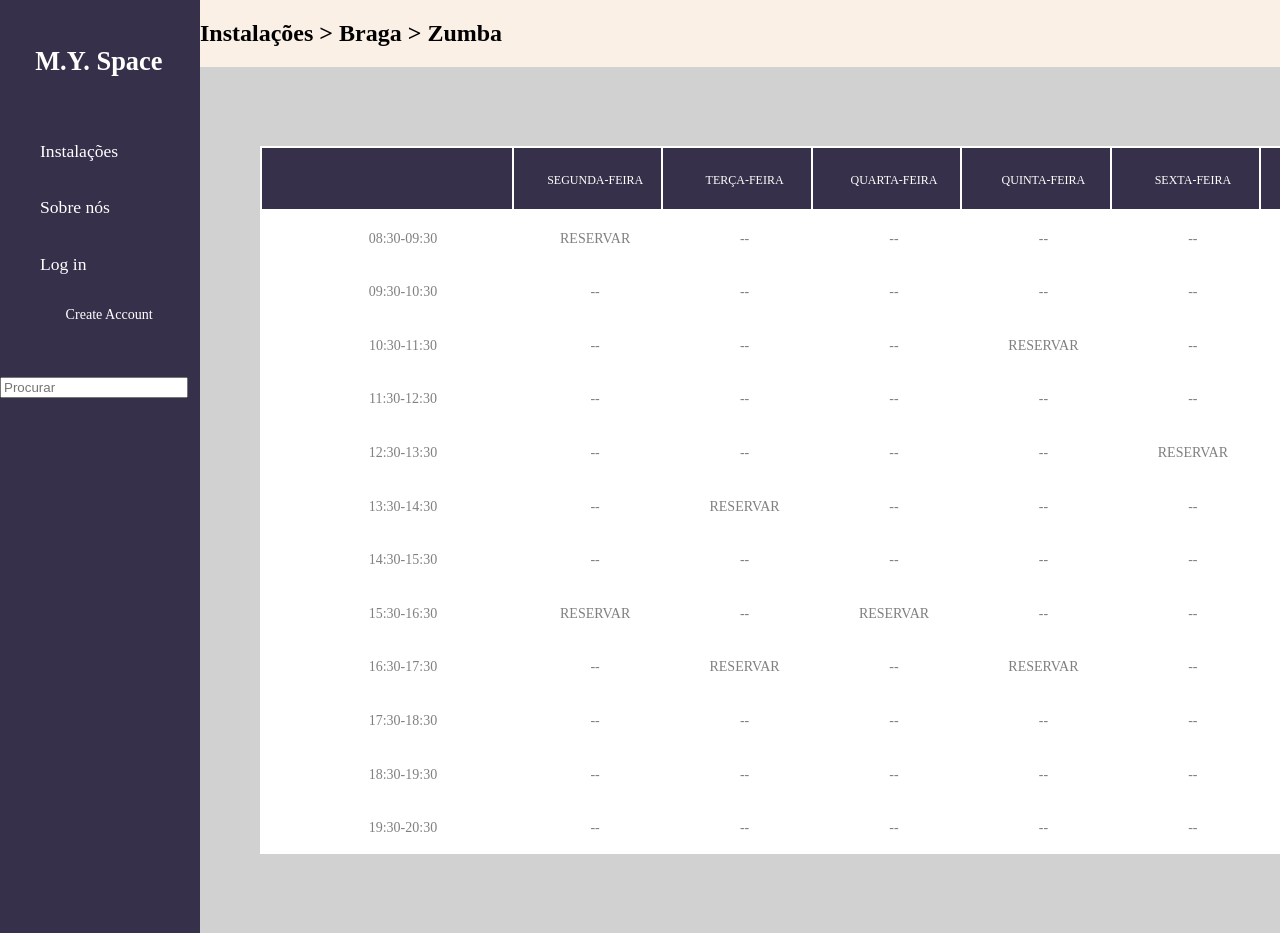
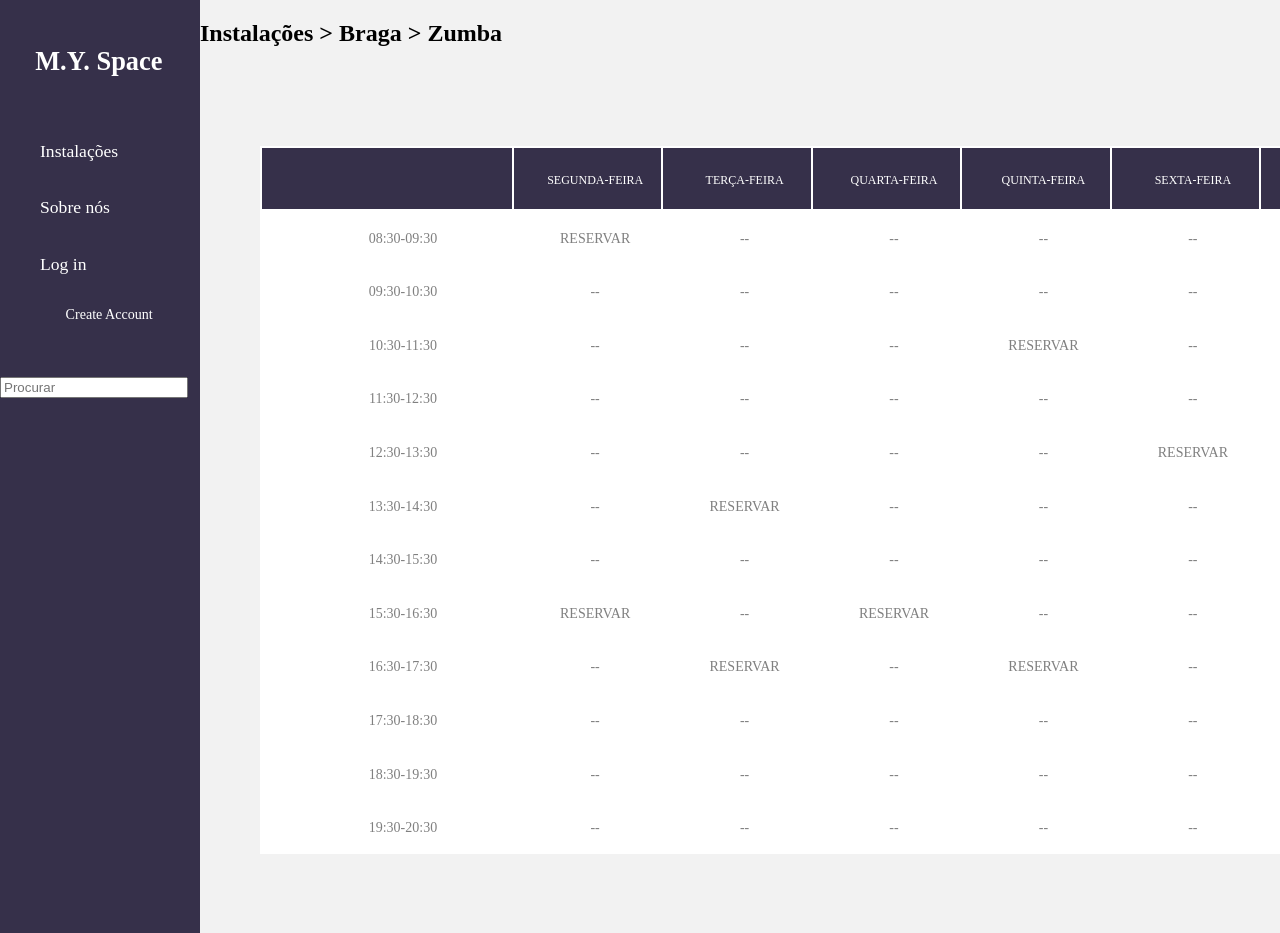
Before and after one commit to YsabellaRomero/SIBD, a PHP site: page /projeto/horario_Zumba.php?id=121 in a window 1280 px wide; the page is wider, and only the part inside the window is pictured. Run offline with PHP 8.4, Linux system fonts and the light colour scheme; data comes from the database, SQL or seed files in the repository; both versions use the stored data as it was after the commit; data that the repository does not hold is empty.

Commit message:
cenas fancy, falta pouco amigAAAA

```diff
--- a/html/projeto/css/layout.css
+++ b/html/projeto/css/layout.css
@@ -1,5 +1,5 @@
 body {
-  background-color: #FAF0E6;
+  background-color: #f2f2f2;
   width: 60em;
 
   margin: 0;
--- a/html/projeto/css/style.css
+++ b/html/projeto/css/style.css
@@ -167,7 +167,7 @@ p {
 .container-table100{
   width:100%;
   min-height:100vh;
-  background:#d1d1d1;
+  background:#f2f2f2;
   display:-webkit-box;
   display:-webkit-flex;
   display:-moz-box;
@@ -245,3 +245,4 @@ p {
   .table100.ver1 .row100 td:hover{
     background-color:#6c7ae0;
     color:#fff
+}
--- a/html/projeto/horario_Cardio.php
+++ b/html/projeto/horario_Cardio.php
@@ -2,15 +2,15 @@
 
   require_once('config/init.php');
   require_once('database/Instalacoes.php');
-  //require_once('database/Modalidades.php');
+  require_once('database/Modalidades.php');
   //require_once('database/Aulas.php');
 
   $id = $_GET['id'];
   $instalacao_info = getInstalacoesById($id);
 
-  //$id_modalidade = $_GET['id_modalidade'];
+  $id_modalidade = $_GET['id_modalidade'];
   //var_dump($id_modalidade);
-  //$modalidade = getModalidade($id);
+  $modalidade = getModalidade($id_modalidade);
   //var_dump($modalidade);
 
   $title = "Horário Cardio";
--- a/html/projeto/templates/horario_Cardio.php
+++ b/html/projeto/templates/horario_Cardio.php
@@ -1,5 +1,5 @@
 <section id="treinos">
-<h2><a href="list_instalacoes.php">Instalações</a> &gt; <a><?= $instalacao_info['localizacao'] ?></a> &gt; <a>Cardio</a></h2>
+<h2><a href="list_instalacoes.php">Instalações</a> &gt; <a><?= $instalacao_info['localizacao'] ?></a> &gt; <a> <?= $modalidade['nome'] ?></a></h2>
   <section class="list">
 
     <div class="container-table100">
```
Also changed, not shown: html/projeto/database/Modalidades.php (+6 -7 lines), html/projeto/sql/ginasio.db.
